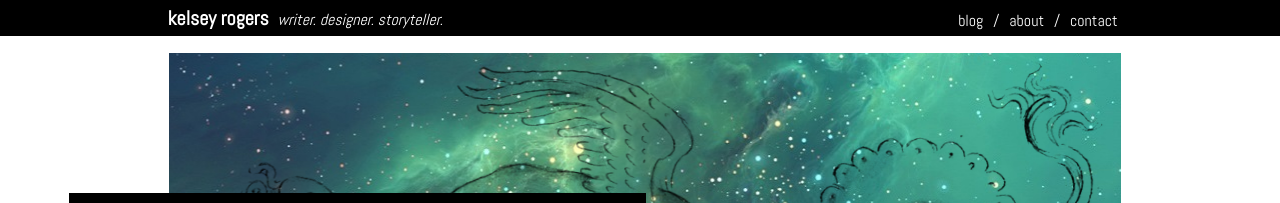
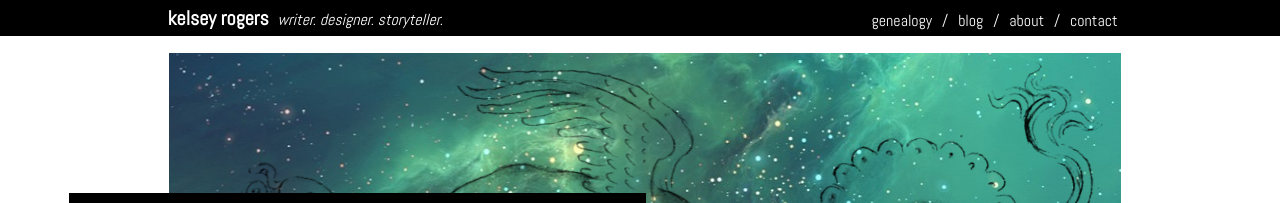
Before and after one commit to krogersst/krogersst.github.io, a Jekyll site: the page built from index.md, in a window 1280 px wide. Shown: the top 203 px of the page. Built offline with Jekyll 4.4.1, drawn with Linux system fonts in a browser that asks for light colours; nearby versions of some CDN libraries.

Commit message:
Update header.html

```diff
--- a/_includes/header.html
+++ b/_includes/header.html
@@ -9,6 +9,8 @@
     </div>
 
     <div class="nav-links">
+      <a href="{{ "/genealogy" | relative_url }}">genealogy</a>
+      <div> / </div>
       <a href="{{ "/blog" | relative_url }}">blog</a>
       <div> / </div>
       <a href="{{ "/about/" | relative_url }}">about</a>
```
